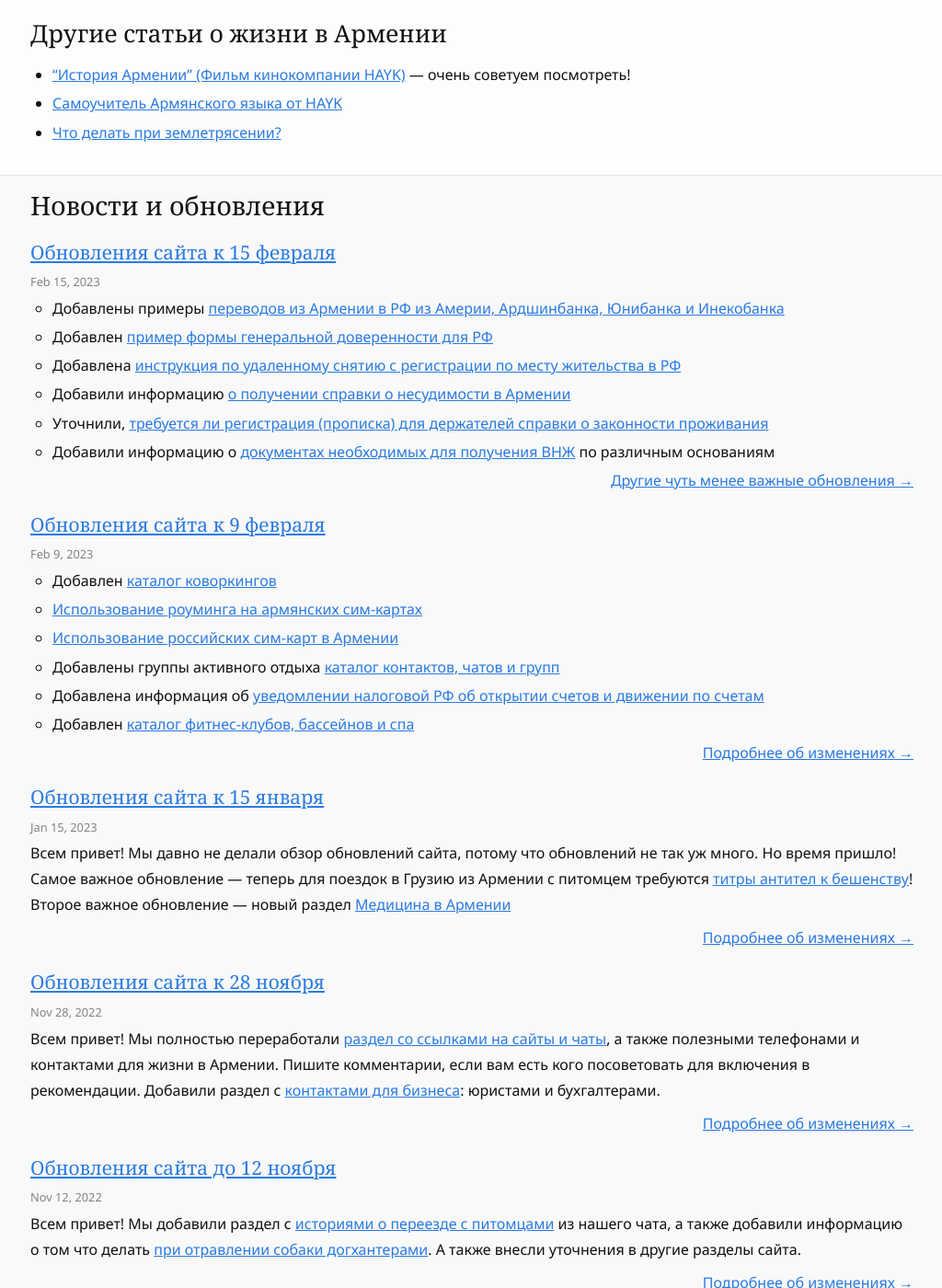
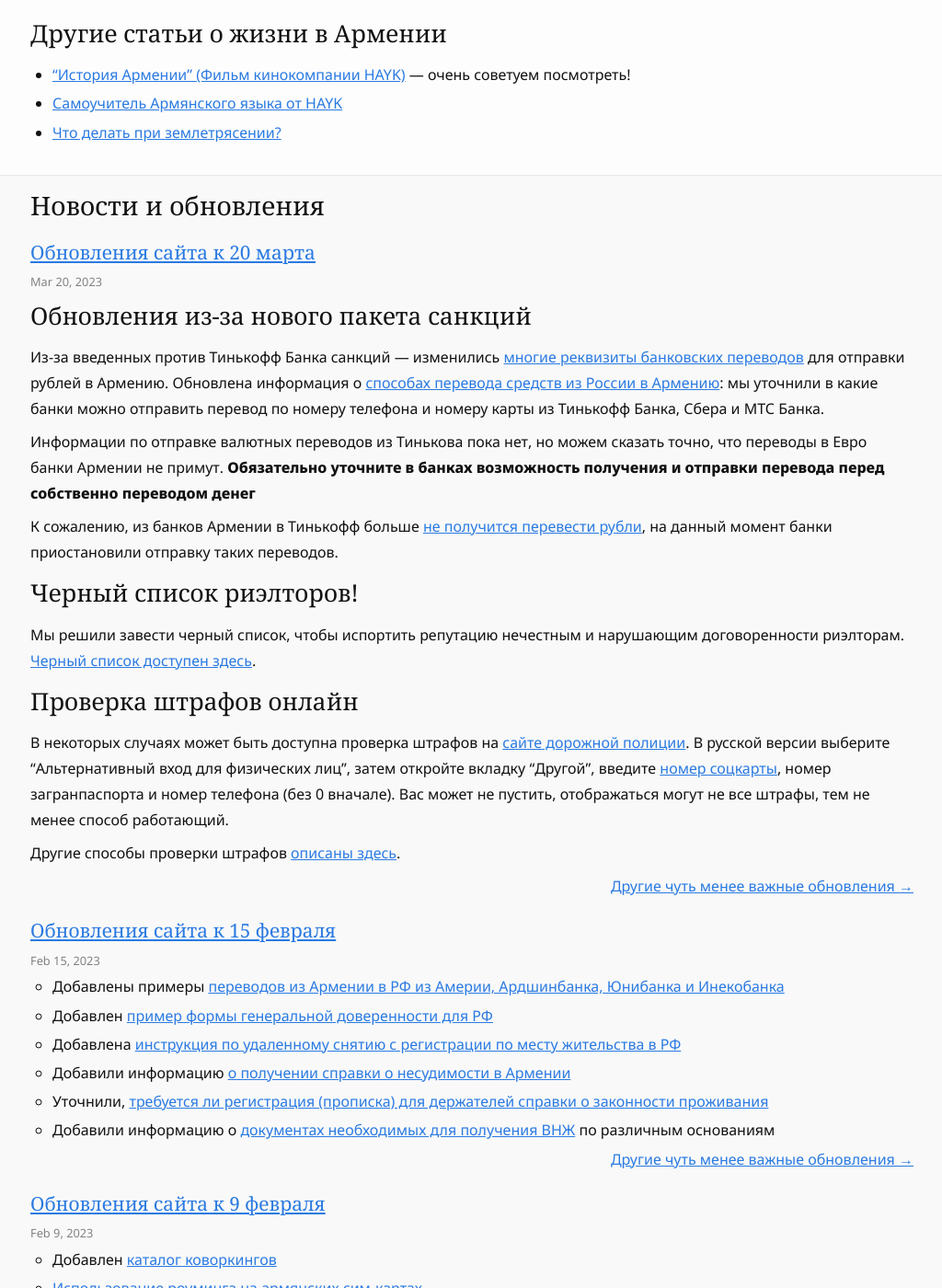
Before and after one commit to haywiki/haywiki.github.io, a Jekyll site: the page built from index.md, in a window 1280 px wide and 1400 px high, scrolled down 2531 px. Shown: the whole window at 92% size, without its empty margins (127-1151 px from the left). Built offline with Jekyll 4.4.1, drawn with Linux system fonts in a browser that asks for light colours; nearby versions of some CDN libraries.

Commit message:
обновление

```diff
--- /dev/null
+++ b/_posts/2023-03-20-updates.md
@@ -0,0 +1,78 @@
+---
+layout: post
+title: Обновления сайта к 20 марта
+author: Антон
+excerpt_separator: <!--more-->
+more_text: "Другие чуть менее важные обновления"
+---
+
+### Обновления из-за нового пакета санкций
+
+Из-за введенных против Тинькофф Банка санкций — изменились [многие реквизиты банковских переводов](/money/bank-examples.html) для отправки рублей в Армению.
+Обновлена информация о [способах перевода средств из России в Армению](/money/bank-transfer-ru-am.html): мы уточнили в какие
+банки можно отправить перевод по номеру телефона и номеру карты из Тинькофф Банка, Сбера и МТС Банка.
+
+Информации по отправке валютных переводов из Тинькова пока нет, но можем сказать точно, что переводы в Евро банки Армении не примут.
+**Обязательно уточните в банках возможность получения и отправки перевода перед собственно переводом денег**
+
+К сожалению, из банков Армении в Тинькофф больше [не получится перевести рубли](/money/bank-transfer-am-ru.html), на данный момент
+банки приостановили отправку таких переводов.
+
+### Черный список риэлторов!
+
+Мы решили завести черный список, чтобы испортить репутацию нечестным и нарушающим договоренности риэлторам.
+[Черный список доступен здесь](/life/rent-house.html).
+
+### Проверка штрафов онлайн
+
+В некоторых случаях может быть доступна проверка штрафов на [сайте дорожной полиции](https://roadpolice.am/ru). В русской
+версии выберите "Альтернативный вход для физических лиц", затем откройте вкладку "Другой", введите [номер соцкарты](/documents/social-number.md),
+номер загранпаспорта и номер телефона (без 0 вначале). Вас может не пустить, отображаться могут не все штрафы, тем не менее способ работающий.
+
+Другие способы проверки штрафов [описаны здесь](/drive/index.html).
+
+<!--more-->
+
+### Добавлены новые ссылки и контакты
+
+- [Жизнь в Армении](https://t.me/livinginarmenia)
+- [Сегодня видно Арарат](https://t.me/theark_armenia) — новостной канал от Ковчега
+- [Получение шенгенских виз в Армении](https://t.me/shengen_am)
+- [Пограничный контроль](https://t.me/+yHACAsBxEXo4OGEy) — отчеты о пересечении границы РФ
+- [Скалолазные и треккинговые выходные](https://t.me/+GYYbq1WtoopiNGEy)
+- [Спортивный Ереван](https://t.me/yerevan_sport)
+- [Armenian camp](https://t.me/armeniancamp) — всесезонный лагерь активного досуга на Севане
+- [Аренда квартир в Ереване🏠](https://t.me/GreenHouseTel)
+- [Аренда чат - Россияне в Армении](https://t.me/rent_armenia_chat)
+- [АРМЕНИЯ работа - Ереван](https://t.me/armenia_rabota)
+- [Армения Обмен Валют / Armenia exchange](https://t.me/armenia_exchanger)
+- [Врачи из России, практикующие в Армении.](https://t.me/armrusmed)
+- [Киноклуб Ереван](https://t.me/YerevanKino)
+- [BANNOST’ — баня в Ереване](https://t.me/bannost)
+- [Музыканты понаехавшие в Ереван](https://t.me/erevanmusic)
+- [Урбанисты Еревана](https://t.me/UrbanYerevan)
+- [ПолиАрмения](https://t.me/+go4jKrnA-gA5Yjcy) — чат поли-сообщества в Армении
+- [Фотографы - Видеографы (визажисты, стилисты, модели , ретушеры)](https://t.me/photographers_armenia_erevan)
+- <i class="fa-brands fa-telegram"></i> [Специалисты Армения](https://t.me/Armeniaspecialists)
+- [Tun Service - Home Maintenance Services](https://www.tunservice.com/Eng/Tun-Service.html) — электрики, сантехники и мелкие работы по дому
+- [Euro Master](https://yandex.ru/maps/org/euro_master/182919799988/) ([google](https://goo.gl/maps/RYgCsVd3QVgnUPuCA)) — служба химчистки обуви
+- **АВТО АРЕН** — перевозка автомобилей. Телефоны: +37499506280, +37493506280. Стоимость перевозки из Москвы — примерно 950 долларов США.
+- [Mosesco](https://mosesco.am/) — большой выбор моторных и трансмиссионных масел, антифризов, есть некоторое количество расходников наподобие фильтров. В продаже есть продукция Лукойла (в марте 2023 года в наличии были партии августа-сентября 2022 года производства). Адрес магазина: ул. Нар-Доса, 75.
+
+### Другие изменения
+
+- Описаны [новые основания для получения ВНЖ](/documents/residence.html)
+- Уточнена информации [о продлении справки о законности проживания](/documents/eaeu-cert.html)
+- Обновлены требования к открытию счетов в Unibank — теперь он не открывает счета без договора аренды, прописки или трудового договора в Армении
+- Добавлены [примеры текстов доверенностей для России](/russia/power-of-attorney.html), теперь у нас есть примеры для генеральной доверенности, получения дубликата свидетельства о рождении, получении справки о несудимости и для открытия счетов в Райффайзен банке.
+- Добавлены еще способы [удаленного закрытия российского ИП](/russia/ru-ip-close.html)
+
+Информацию с сайта можно копировать и использовать в соответствии с лицензией
+[CC BY-NC-SA](https://creativecommons.org/licenses/by-nc-sa/4.0/deed.ru). То есть с указанием авторства и свободно для
+некоммерческого использования.
+
+Вы также можете присоединиться к [нашей команде на github](https://github.com/haywiki) и помогать иммигрантам,
+публикуя статьи на сайте!
+
+С уважением,
+Антон.
```
Also changed, not shown: life/children.md (+1 -1 lines).
